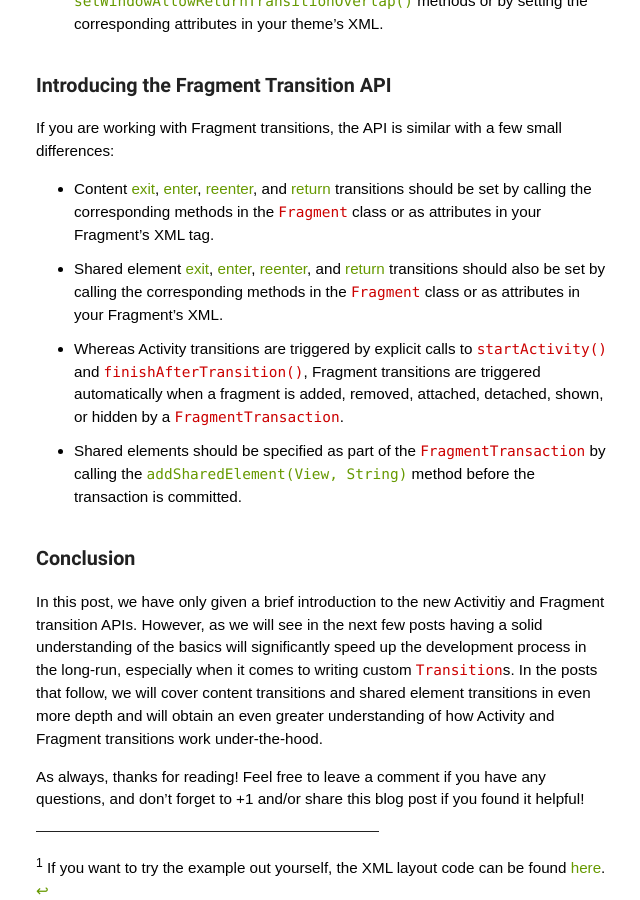
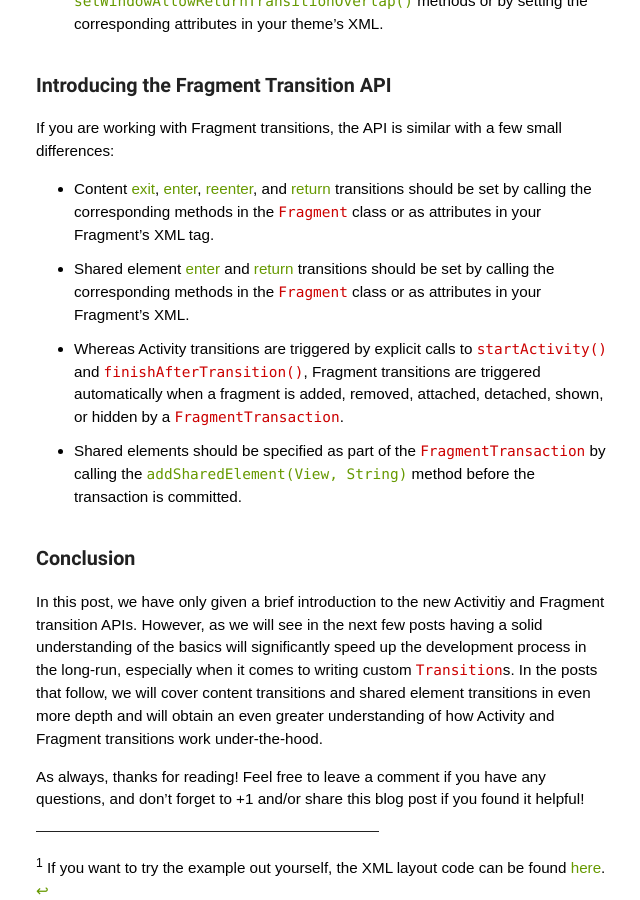
Before and after one commit to alexjlockwood/AndroidDesignPatterns, a Jekyll site: the page built from _posts/2014-12-04-activity-fragment-transitions-in-android-lollipop-part1.md, in a window 1280 px wide and 900 px high, scrolled down 5891 px. Shown: the whole window, without its empty margins (248-888 px from the left). Built offline with Jekyll 4.4.1, drawn with Linux system fonts in a browser that asks for light colours; some web fonts are replaced; Markdown is read by kramdown in place of the engine named in the settings; comment, search, counter and statistics services are not loaded.

Commit message:
removed links to nonexisting fragment methods

```diff
--- a/_posts/2014-12-04-activity-fragment-transitions-in-android-lollipop-part1.md
+++ b/_posts/2014-12-04-activity-fragment-transitions-in-android-lollipop-part1.md
@@ -161,7 +161,7 @@ Creating a basic Activity transition is relatively easy using the new Lollipop A
 If you are working with Fragment transitions, the API is similar with a few small differences:
 
 * Content [exit][Fragment#setExitTransition], [enter][Fragment#setEnterTransition], [reenter][Fragment#setReenterTransition], and [return][Fragment#setReturnTransition] transitions should be set by calling the corresponding methods in the `Fragment` class or as attributes in your Fragment's XML tag.
-* Shared element [exit][Fragment#setSharedElementExitTransition], [enter][Fragment#setSharedElementEnterTransition], [reenter][Fragment#setSharedElementReenterTransition], and [return][Fragment#setSharedElementReturnTransition] transitions should also be set by calling the corresponding methods in the `Fragment` class or as attributes in your Fragment's XML.
+* Shared element [enter][Fragment#setSharedElementEnterTransition] and [return][Fragment#setSharedElementReturnTransition] transitions should be set by calling the corresponding methods in the `Fragment` class or as attributes in your Fragment's XML.
 * Whereas Activity transitions are triggered by explicit calls to `startActivity()` and `finishAfterTransition()`, Fragment transitions are triggered automatically when a fragment is added, removed, attached, detached, shown, or hidden by a `FragmentTransaction`.
 * Shared elements should be specified as part of the `FragmentTransaction` by calling the [`addSharedElement(View, String)`][addSharedElement] method before the transaction is committed.
 
```
